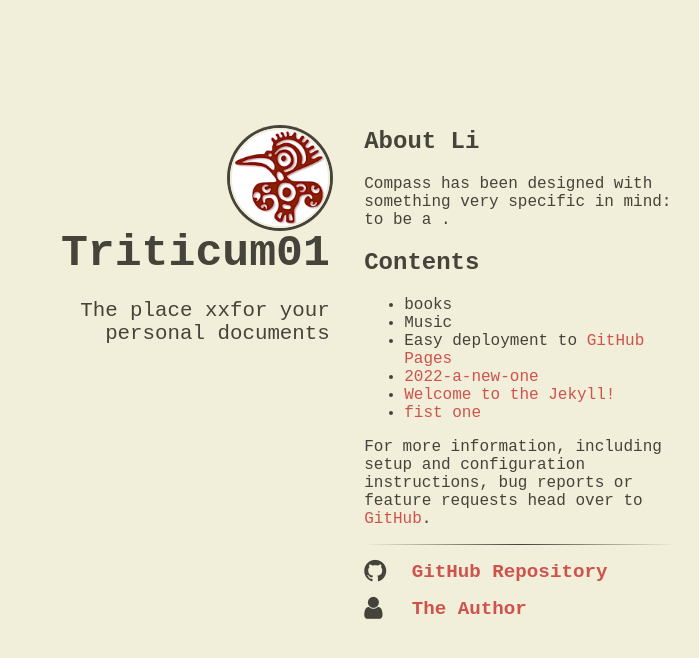
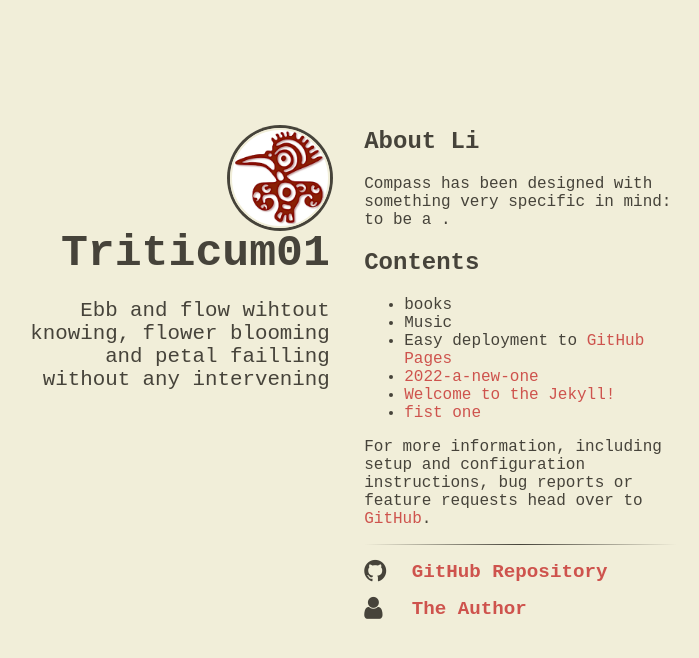
Before and after one commit to Triticum01/Triticum01.github.io, a Jekyll site: the page built from index.html, in a window 1280 px wide. Shown: the top 658 px of the page, without its empty margins (303-1002 px from the left). Built offline with Jekyll 4.4.1, drawn with Linux system fonts in a browser that asks for light colours; nearby versions of some CDN libraries.

Commit message:
Update _config.yml

```diff
--- a/_config.yml
+++ b/_config.yml
@@ -9,7 +9,7 @@
   # author will appear under the avatar (optional)
   author: "Triticum01"
   # tagline will appear under the title (optional)
-  tagline: "The place xxfor your personal documents"
+  tagline: "Ebb and flow wihtout knowing, flower blooming and petal failling without any intervening"
   # if include_content is true, the contents of the content.html include will be
   # added right above the generated item list, if present
   include_content: true
```
